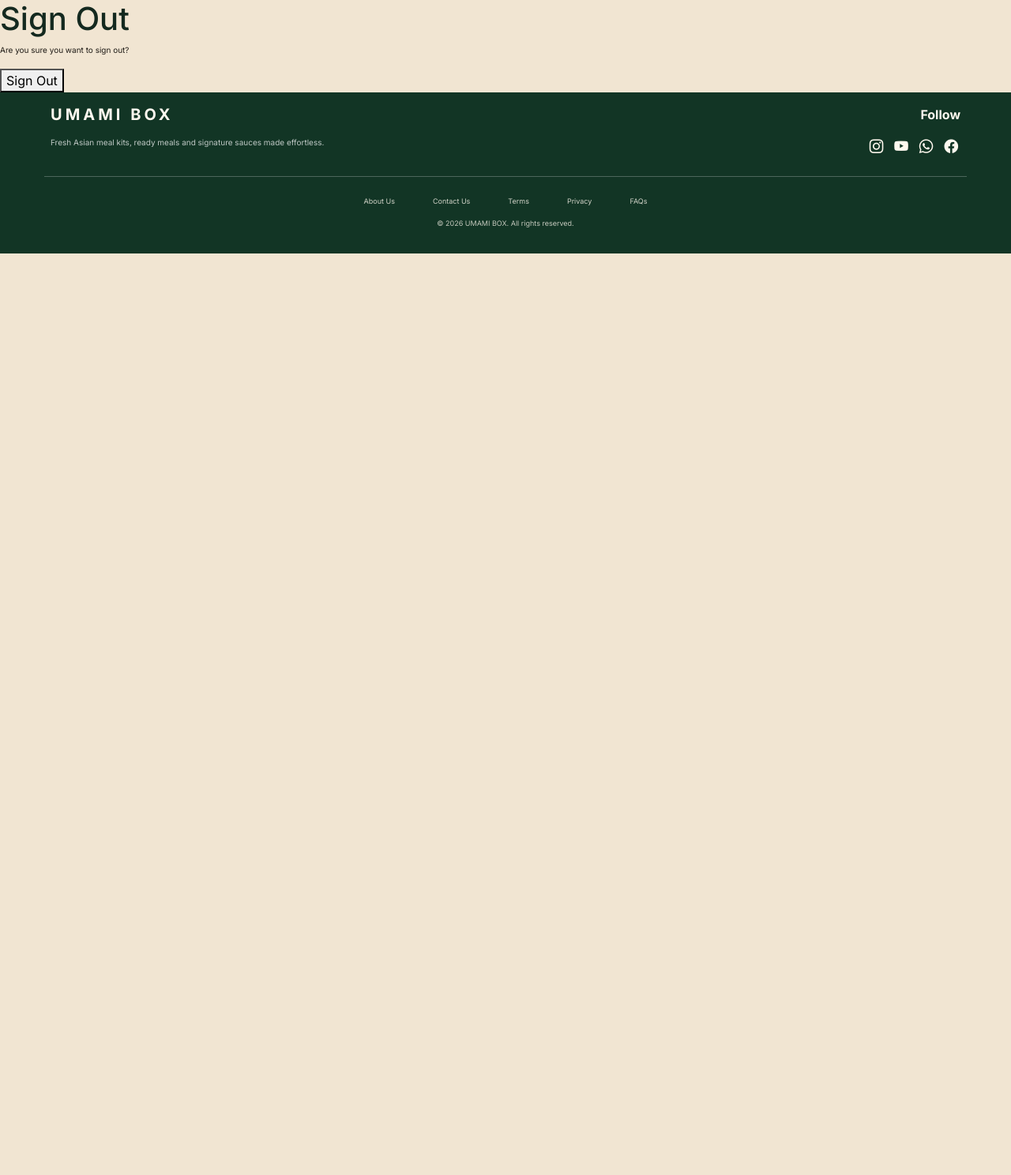
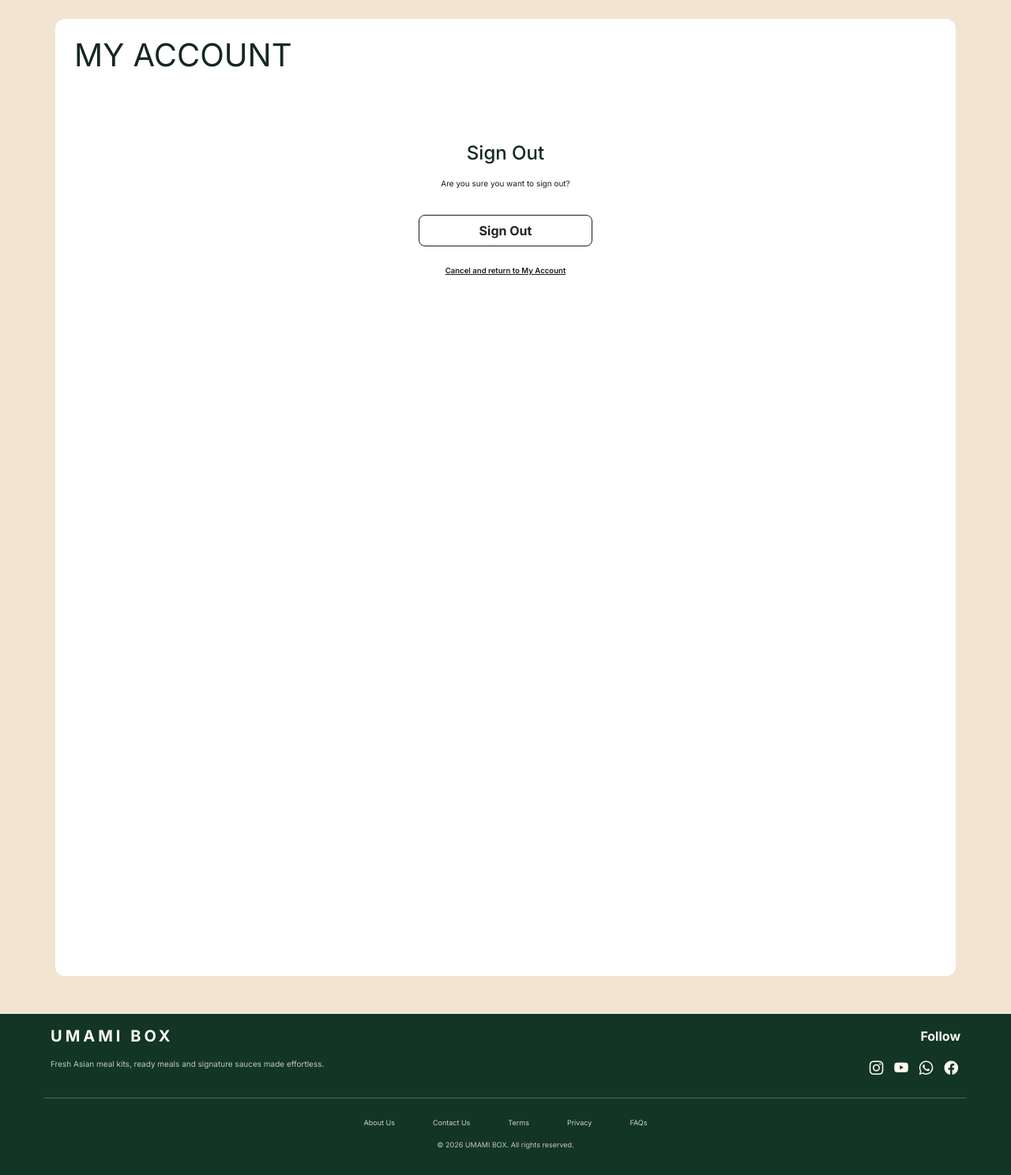
Before and after one commit to JJYNG1023/Project_4_UMAMI_BOX, a Django app: page /accounts/logout/ in a window 1280 px wide. Shown: the part 64-1552 px from the top of the page at 79% size. Before the commit the page ends 385 px from the top, so only its background shows below. Run offline with Django 4.2, Linux system fonts and the light colour scheme; the visitor is signed in with stand-in values (Sample User, id 1); parts of the project's set-up code (start-up, migrations or seed data) failed here and were passed over; some web fonts are replaced.

Commit message:
amend and unified logout.html page to match the webpage

```diff
--- a/profiles/static/profiles/css/profile.css
+++ b/profiles/static/profiles/css/profile.css
@@ -3,7 +3,7 @@
 }
 
 .profile-container{
-    height:90vw;
+    height:80vw;
 }
 
 .profile-form {
--- a/profiles/templates/profiles/profile.html
+++ b/profiles/templates/profiles/profile.html
@@ -10,7 +10,8 @@
 
 {% block content %}
 <section class="page-wrapper mt-4 mb-5">
-    <div class="container">
+    <div class="container profile-form">
+        <div class="row">
             <p class="heading text-uppercase text-start mb-2 fs-1">
                 My Account
             </p>
@@ -20,8 +21,7 @@
             </p>
         </div>
 
-    <div class="container profile-container">
-        <div class="row">
+        <div class="row profile-container">
             <a href="{% url 'edit_profile' %}" class="btn fs-2 mb-2 text-start">Profile Detail</a>
             <a href="{% url 'saved_meals' %}" class="btn fs-2 mb-2 text-start">Saved Meals</a>
             <a href="{% url 'order_history' %}" class="btn fs-2 mb-2 text-start">Order History</a>
--- a/static/css/account.css
+++ b/static/css/account.css
@@ -6,7 +6,12 @@
 .account-card {
     background-color: white;
     border-radius: var(--radius-md);
-    padding: 1rem 1.5rem 2rem;
+    padding: 1rem 1.5rem 2rem 1.5rem;
+}
+
+.account-signout-page {
+   margin-top: 5rem;
+   height:80vw;
 }
 
 .account-subtitle {
--- a/templates/account/logout.html
+++ b/templates/account/logout.html
@@ -10,22 +10,43 @@
 {% endblock %}
 
 {% block content %}
-    {% element h1 %}
-        {% trans "Sign Out" %}
-    {% endelement %}
-    {% element p %}
-        {% trans 'Are you sure you want to sign out?' %}
-    {% endelement %}
-    {% url 'account_logout' as action_url %}
-    {% element form method="post" action=action_url no_visible_fields=True %}
-        {% slot body %}
-            {% csrf_token %}
-            {{ redirect_field }}
-        {% endslot %}
-        {% slot actions %}
-            {% element button type="submit" %}
-                {% trans 'Sign Out' %}
-            {% endelement %}
-        {% endslot %}
-    {% endelement %}
+ <section class="page-wrapper mt-4 mb-5">
+    <div class="container account-card">
+
+        <p class="heading text-uppercase text-start mb-2 fs-1">
+            My Account
+        </p>
+
+        <div class="row justify-content-center account-signout-page">
+            <div class="col-12 col-md-8 col-lg-5">
+
+                <div class="text-center">
+                    <h1 class="fs-4 mb-3">
+                        {% trans "Sign Out" %}
+                    </h1>
+
+                    <p class="mb-4">
+                        {% trans "Are you sure you want to sign out?" %}
+                    </p>
+
+                    {% url 'account_logout' as action_url %}
+
+                    <form method="POST" action="{{ action_url }}" class="account-form">
+                        {% csrf_token %}
+                        {{ redirect_field }}
+
+                        <button class="btn account-submit-btn" type="submit">
+                            {% trans "Sign Out" %}
+                        </button>
+                    </form>
+
+                    <a href="{% url 'profile' %}" class="account-link mt-4">
+                        Cancel and return to My Account
+                    </a>
+                </div>
+
+            </div>
+        </div>
+    </div>
+</section>
 {% endblock content %}
```
Lines whose indentation alone changed are shown as unchanged.
